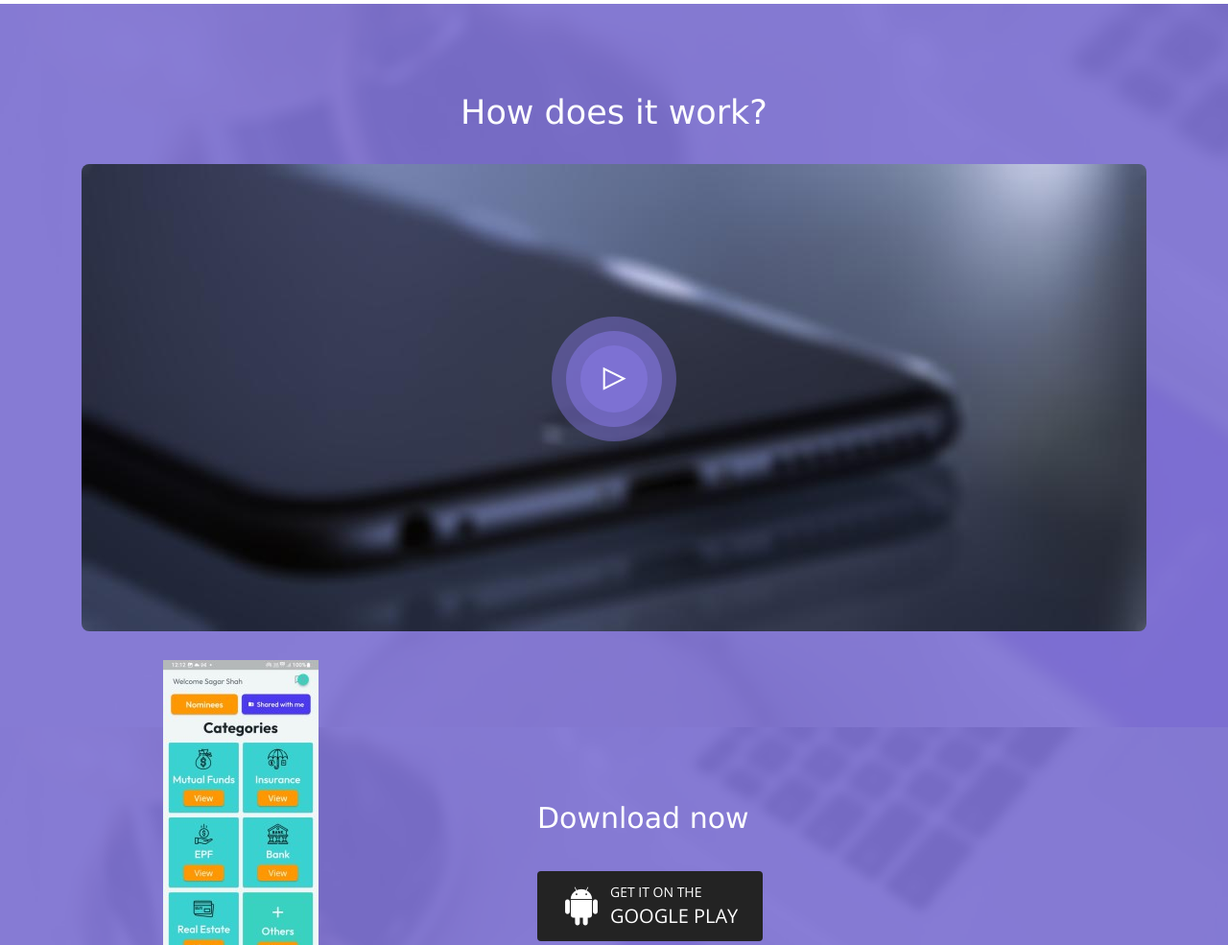
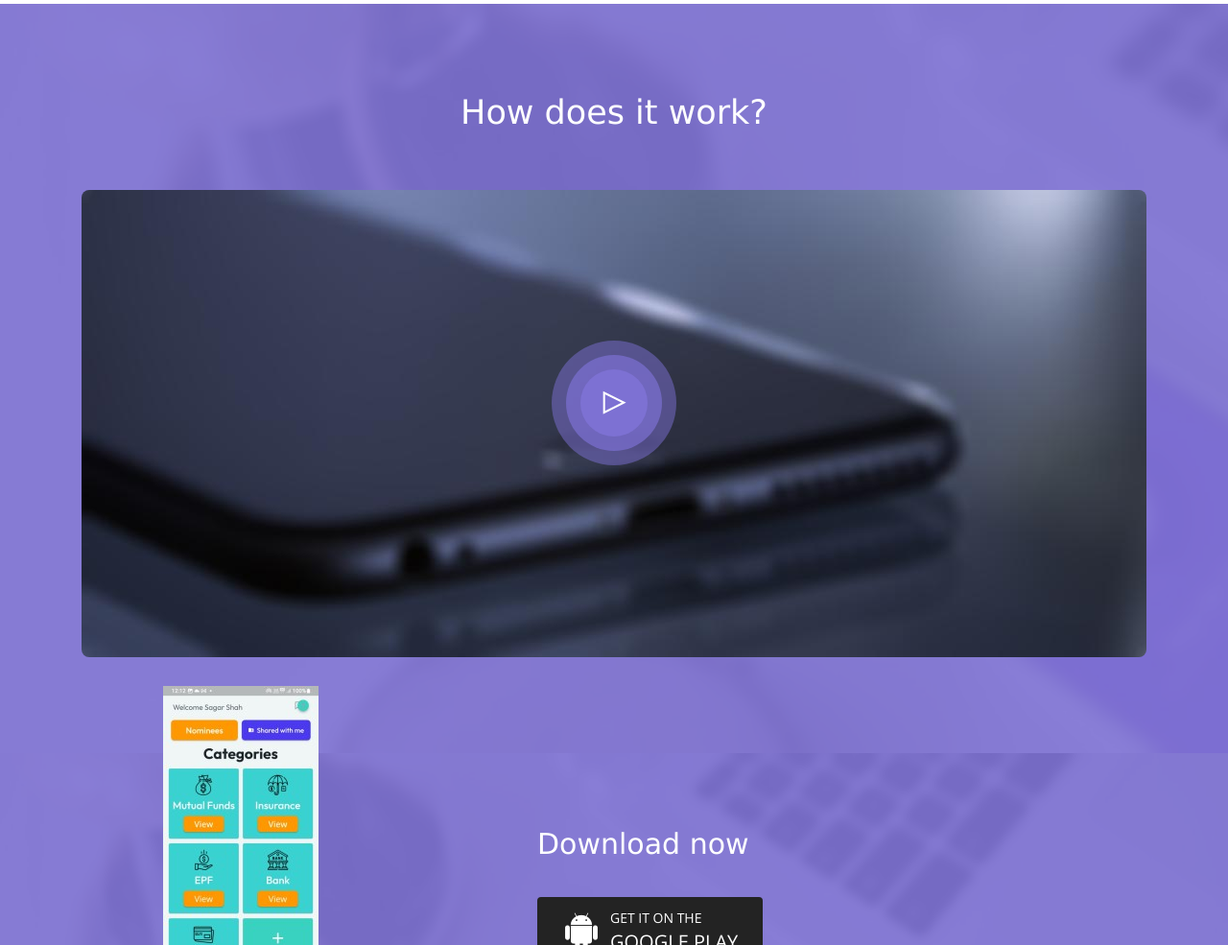
Before and after one commit to maylad31/insuredplus, a plain HTML site: page index.html in a window 1280 px wide. Shown: the part 820-1805 px from the top of the page at 96% size. Drawn offline with nearby package versions, Linux system fonts and the light colour scheme; some packages are replaced by stand-ins of ours; a script that the page names is missing.

Commit message:
Update index.html

```diff
--- a/index.html
+++ b/index.html
@@ -92,11 +92,12 @@
 				<!-- Promo Video -->
 				<div align="center">
 					<p style="font-family:verdana;color:white;font-size:35px;">How does it work?
+
+					</p>
 					</br>
-					</p>
 				</div>
 
-				<div class="video" style="padding-top:40px;">
+				<div class="video" style="padding-top:43px;">
 					<img  class="img-fluid" src="images/backgrounds/promo-video-bg.jpg" alt="video-thumbnail">
 					<div class="video-button video-box">
 						<!-- Video Play Button -->
```
